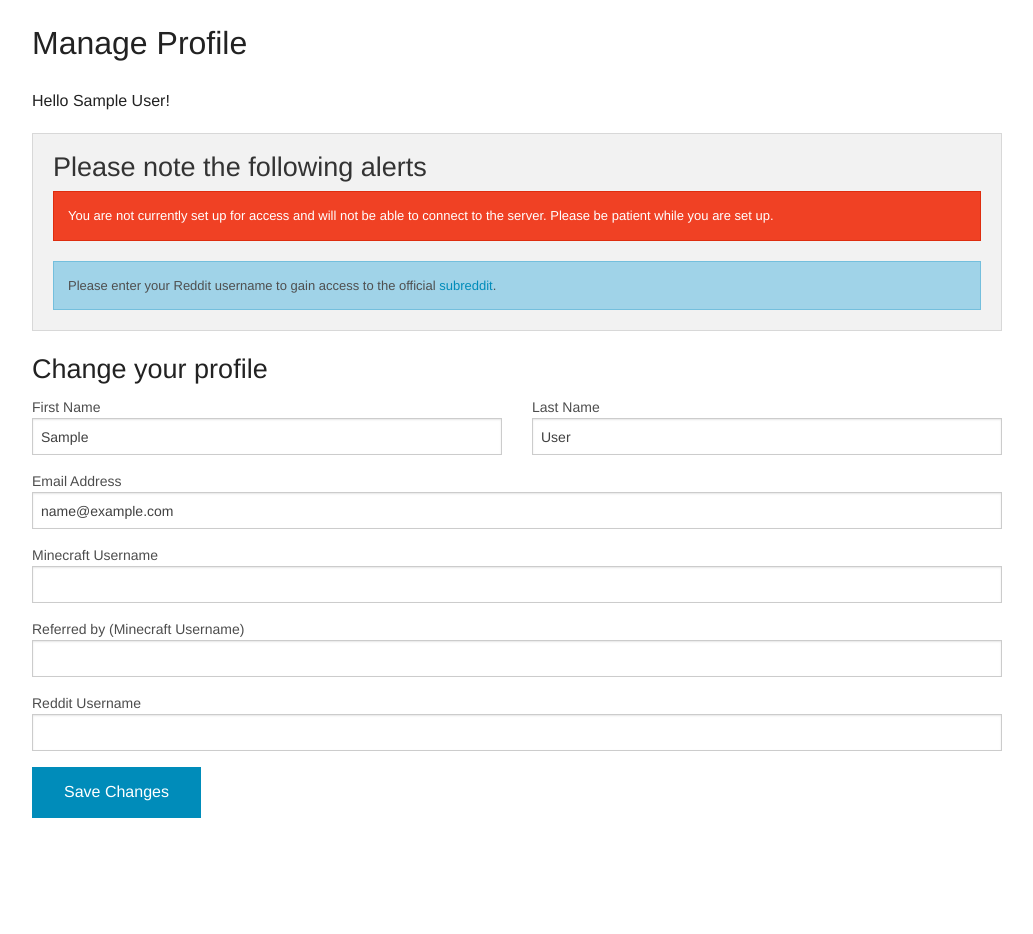
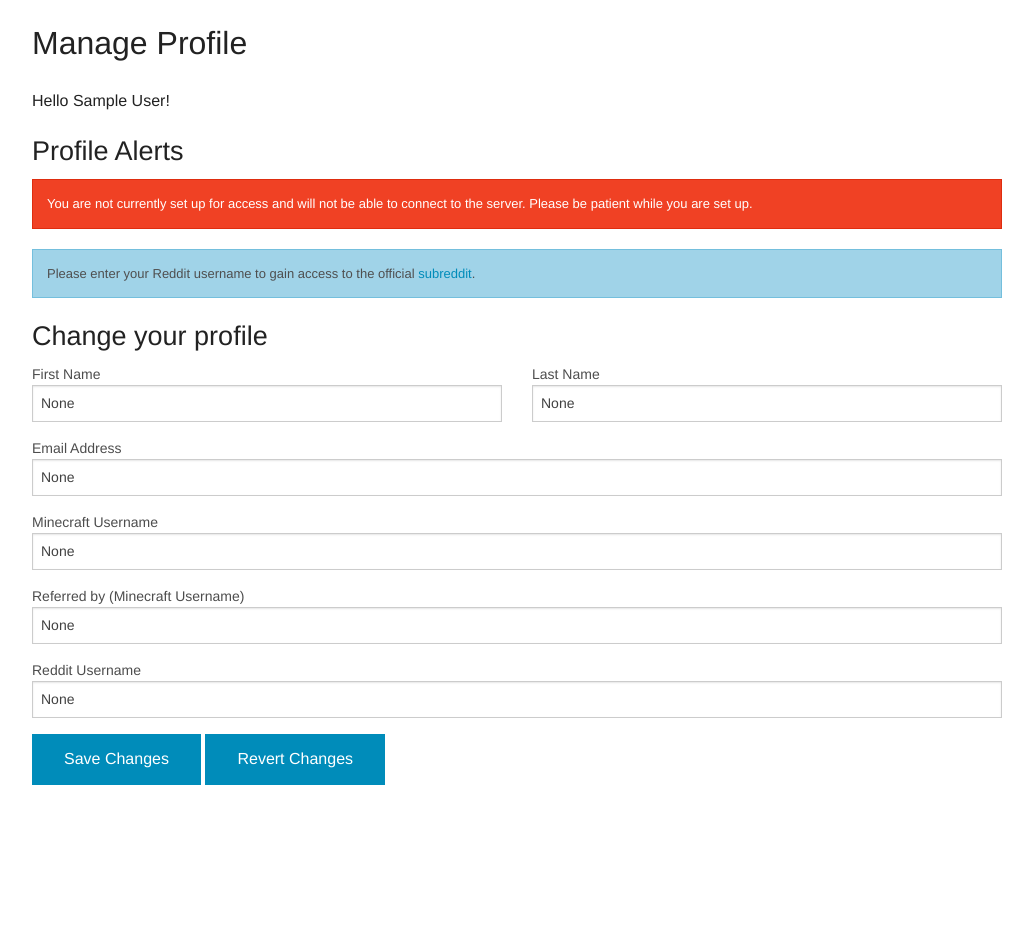
Before and after one commit to weegeekps/minecraft-gatekeeper, a Django app: template templates/profile.html in a window 1280 px wide. Shown: the part 45-979 px from the top of the page, without its empty margins (123-1156 px from the left). After the commit the page ends 830 px from the top, so only its background shows below. Run offline with Django 3.2, Linux system fonts and the light colour scheme; the template is opened without the code that fills it: values that come from a table or form of the project are taken from there, others are empty; the visitor is signed in with stand-in values (Sample User, id 1).

Commit message:
Got the user profile form working and started a little bit on the manage users stuff for operators.

```diff
--- a/MinecraftGatekeeper/RootSite/forms.py
+++ b/MinecraftGatekeeper/RootSite/forms.py
@@ -1,18 +1,17 @@
 from django import forms
+from django.contrib import auth
 from django.contrib.auth.forms import UserChangeForm as OldUserChangeForm
-from MinecraftGatekeeper.RootSite.models import User
 
 
 class UserChangeForm(OldUserChangeForm):
     class Meta(OldUserChangeForm.Meta):
-        model = User
+        model = auth.get_user_model()
 
 
-class ProfileForm(forms.ModelForm):
-    class Meta:
-        model = User
-        fields = ['email', 'first_name', 'last_name', 'minecraft_username', 'referred_by', 'reddit_username']
-
-    def update_profile(self):
-        # This is where we will update the profile.
-        pass
+class ProfileForm(forms.Form):
+    email = forms.EmailField(required=True, max_length=75)
+    first_name = forms.CharField(max_length=30)
+    last_name = forms.CharField(max_length=30)
+    minecraft_username = forms.CharField(max_length=120)
+    referred_by = forms.CharField(max_length=120, required=False)
+    reddit_username = forms.CharField(max_length=120, required=False)
--- a/MinecraftGatekeeper/urls.py
+++ b/MinecraftGatekeeper/urls.py
@@ -1,8 +1,8 @@
 from django.conf.urls import patterns, include, url
 from django.contrib import admin
-from django.views.generic import TemplateView
-from django.contrib.auth.decorators import login_required
-from MinecraftGatekeeper.RootSite.views import ProfileView
+from django.views.generic import TemplateView, FormView
+from django.contrib.auth.decorators import login_required, permission_required
+from MinecraftGatekeeper.RootSite.views import ProfileView, ManageListView
 
 urlpatterns = patterns('',
     url(r'^admin/', include(admin.site.urls)),
@@ -14,5 +14,7 @@
 
     url(r'^resources/$', login_required(TemplateView.as_view(template_name="resources.html")), name='resources'),
 
+    url(r'^manage/$', permission_required('manage.users')(ManageListView.as_view)),
+
     url(r'^$', login_required(ProfileView.as_view()), name='profile'),
 )
--- /dev/null
+++ b/templates/manage/list.html
@@ -0,0 +1,5 @@
+{% extends "base.html" %}
+
+{% block content %}
+    <h1>OHHH YEAH!</h1>
+{% endblock %}
--- a/templates/profile.html
+++ b/templates/profile.html
@@ -10,10 +10,11 @@
 
             <p>Hello {{ user.get_full_name|default:user.username }}!</p>
 
-            <div class="panel">
-                <h3>Please note the following alerts</h3>
+            <h3>Profile Alerts</h3>
+            {% if not user.granted_access or user.suspended_until != None or user.can_invite_new_users or user.reddit_username == '' %}
                 {% if not user.granted_access %}
-                    <div class="alert-box alert">You are not currently set up for access and will not be able to connect
+                    <div class="alert-box alert">You are not currently set up for access and will not be able to
+                        connect
                         to the server. Please be patient while you are set up.
                     </div>
                 {% endif %}
@@ -24,61 +25,93 @@
                 {% endif %}
 
                 {% if user.can_invite_new_users %}
-                    <div class="alert-box success">You can <a href="#">invite</a> new users.</div>
+                    <div class="alert-box info">You can <a href="#">invite</a> new users.</div>
                 {% endif %}
 
                 {% if user.reddit_username == '' %}
-                    <div class="alert-box info">Please enter your Reddit username to gain access to the official <a href="http://reddit.com/r/720miners">subreddit</a>.</div>
+                    <div class="alert-box info">Please enter your Reddit username to gain access to the official
+                        <a href="http://reddit.com/r/720miners">subreddit</a>.
+                    </div>
                 {% endif %}
-            </div>
+            {% else %}
+                <div class="alert-box secondary">You have no alerts.</div>
+            {% endif %}
 
             <h3>Change your profile</h3>
 
-            <form action="/profile/" method="post">
+            {% if messages %}
+                {% for message in messages %}
+                    <div data-alert class="alert-box success">
+                        {{ message }}
+                        <a href="#" class="close">&times;</a>
+                    </div>
+                {% endfor %}
+            {% endif %}
+
+            <form action="/" method="post">
                 {% csrf_token %}
                 <div class="row">
                     <div class="small-12 medium-6 columns">
-                        <label>First Name
-                            <input type="text" name="{{ form.first_name.html_name }}" value="{{ user.first_name }}">
+                        <label class="{% if form.first_name.errors %}error{% endif %}">First Name
+                            <input type="text" name="{{ form.first_name.html_name }}" value="{{ form.first_name.value }}">
                         </label>
+                        {% for error in form.first_name.errors %}
+                            <small class="error">{{ error }}</small>
+                        {% endfor %}
                     </div>
                     <div class="small-12 medium-6 columns">
-                        <label>Last Name
-                            <input type="text" name="{{ form.last_name.html_name }}" value="{{ user.last_name }}">
+                        <label class="{% if form.last_name.errors %}error{% endif %}">Last Name
+                            <input type="text" name="{{ form.last_name.html_name }}" value="{{ form.last_name.value }}">
                         </label>
+                        {% for error in form.last_name.errors %}
+                            <small class="error">{{ error }}</small>
+                        {% endfor %}
                     </div>
                 </div>
                 <div class="row">
                     <div class="small-12 columns">
-                        <label>Email Address
-                            <input type="email" name="{{ form.email.html_name }}" value="{{ user.email }}">
+                        <label class="{% if form.email.errors %}error{% endif %}">Email Address
+                            <input type="email" name="{{ form.email.html_name }}" value="{{ form.email.value }}">
                         </label>
+                        {% for error in form.email.errors %}
+                            <small class="error">{{ error }}</small>
+                        {% endfor %}
                     </div>
                 </div>
                 <div class="row">
                     <div class="small-12 columns">
-                        <label>Minecraft Username
-                            <input type="text" name="{{ form.minecraft_username.html_name }}" value="{{ user.minecraft_username }}">
+                        <label class="{% if form.minecraft_username.errors %}error{% endif %}">Minecraft Username
+                            <input type="text" name="{{ form.minecraft_username.html_name }}" value="{{ form.minecraft_username.value }}">
                         </label>
+                        {% for error in form.minecraft_username.errors %}
+                            <small class="error">{{ error }}</small>
+                        {% endfor %}
                     </div>
                 </div>
                 <div class="row">
                     <div class="small-12 columns">
-                        <label>Referred by (Minecraft Username)
-                            <input type="text" name="{{ form.referred_by.html_name }}" value="{{ user.referred_by }}">
+                        <label class="{% if form.referred_by.errors %}error{% endif %}">Referred by (Minecraft Username)
+                            <input type="text" name="{{ form.referred_by.html_name }}" value="{{ form.referred_by.value }}">
                         </label>
+                        {% for error in form.referred_by.errors %}
+                            <small class="error">{{ error }}</small>
+                        {% endfor %}
                     </div>
                 </div>
                 <div class="row">
                     <div class="small-12 columns">
-                        <label>Reddit Username
-                            <input type="text" name="{{ form.reddit_username.html_name }}" value="{{ user.reddit_username }}">
+                        <label class="{% if form.reddit_username.errors %}error{% endif %}">Reddit Username
+                            <input type="text" name="{{ form.reddit_username.html_name }}" value="{{ form.reddit_username.value }}">
                         </label>
+                        {% for error in form.reddit_username.errors %}
+                            <small class="error">{{ error }}</small>
+                        {% endfor %}
                     </div>
                 </div>
                 <div class="row">
                     <div class="small-12 columns">
                         <button class="button" type="submit">Save Changes</button>
+                        <a class="button" href="#">Revert Changes</a>
                     </div>
                 </div>
             </form>
```
Also changed, not shown: MinecraftGatekeeper/RootSite/views.py (+30 -5 lines).
